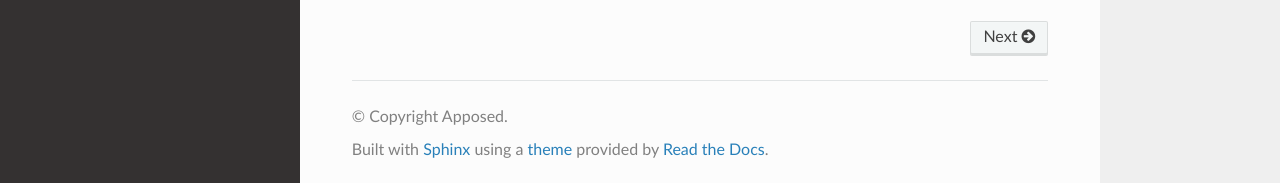
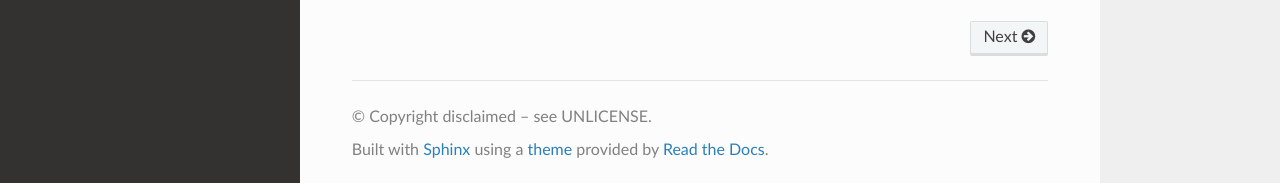
Before and after one commit to scijava/jgo, a Sphinx documentation site: the page built from docs/index.md, in a window 1280 px wide and 900 px high, scrolled down 1879 px. Shown: the part 714-897 px from the top of the window. Built offline with Sphinx 7.4.7 and the Read the Docs theme 3.1.0, drawn with Linux system fonts in a browser that asks for light colours.

Commit message:
Fix copyright and author in docs metadata

```diff
--- a/docs/conf.py
+++ b/docs/conf.py
@@ -1,8 +1,8 @@
 # Configuration file for the Sphinx documentation builder.
 
 project = "jgo"
-copyright = "Apposed"
-author = "SciJava developers"
+copyright = "disclaimed – see UNLICENSE"
+author = "Curtis Rueden"
 
 extensions = [
     "myst_parser",
```
